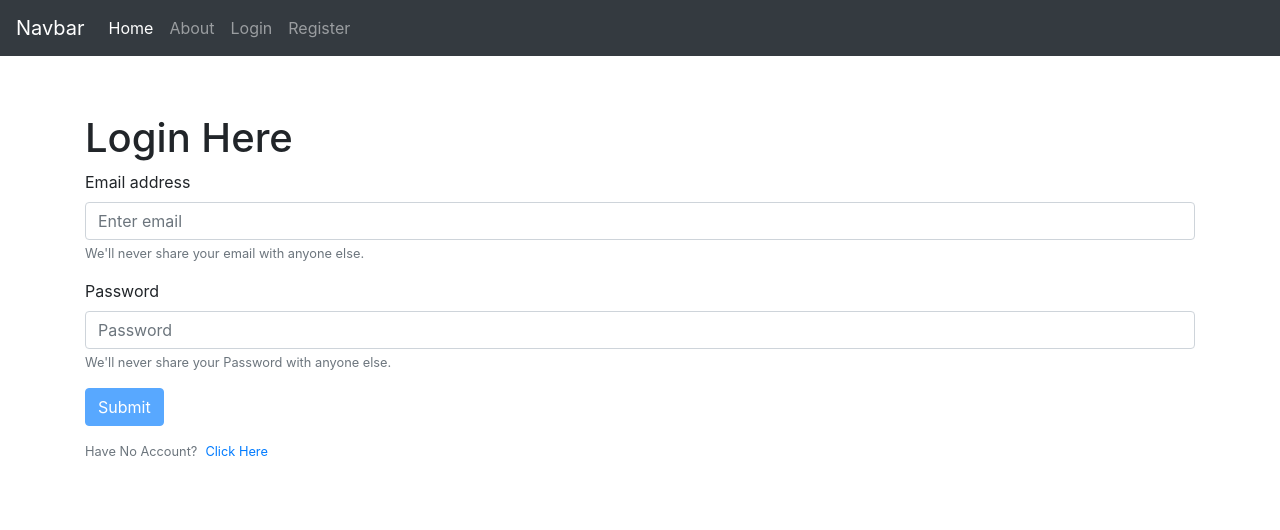
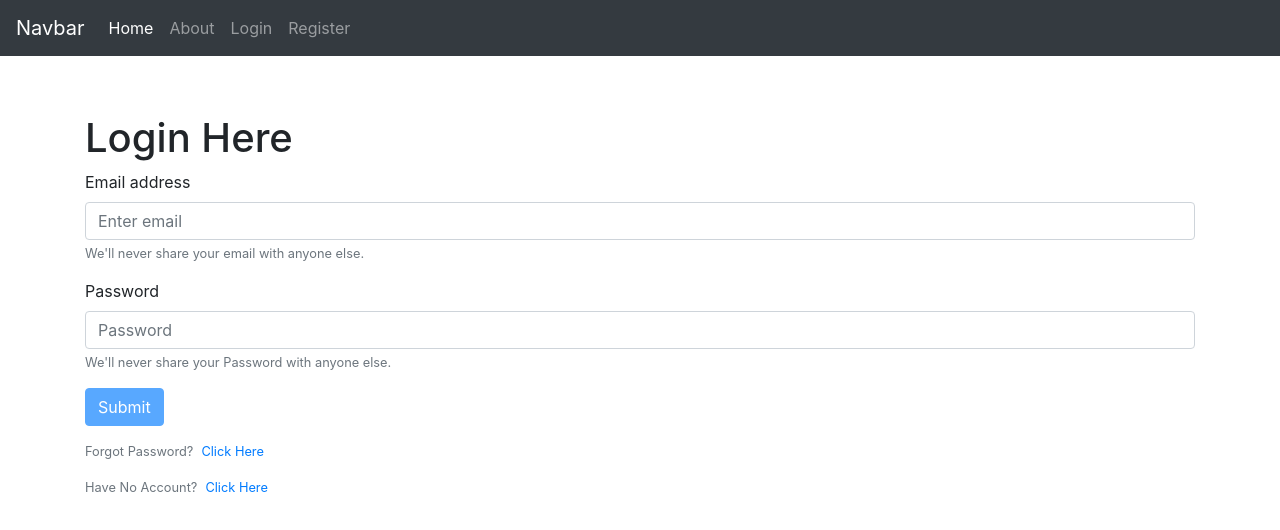
Before and after one commit to JKP-2001/cyber-message-hub-frontend, a React (Create React App) app: page /login in a window 1280 px wide. Shown: the top 530 px of the page. Built offline with nearby package versions, Linux system fonts and the light colour scheme.

Commit message:
Added UI 3

```diff
--- a/src/components/Login.jsx
+++ b/src/components/Login.jsx
@@ -49,6 +49,7 @@ const Login = (props) => {
         </div>
 
         <button type="submit" className="btn btn-primary" onClick={submit} disabled={cred.email.length == 0 || cred.password.length <8 ?true:false }>Submit</button>
+        <small id="emailHelp" className="form-text text-muted my-3">Forgot Password?<Link className="mx-2" to="/resetpassword" role="button">Click Here</Link></small>
         <small id="emailHelp" className="form-text text-muted my-3">Have No Account?<Link className="mx-2" to="/register" role="button">Click Here</Link></small>
       </form>
     </div>
```
